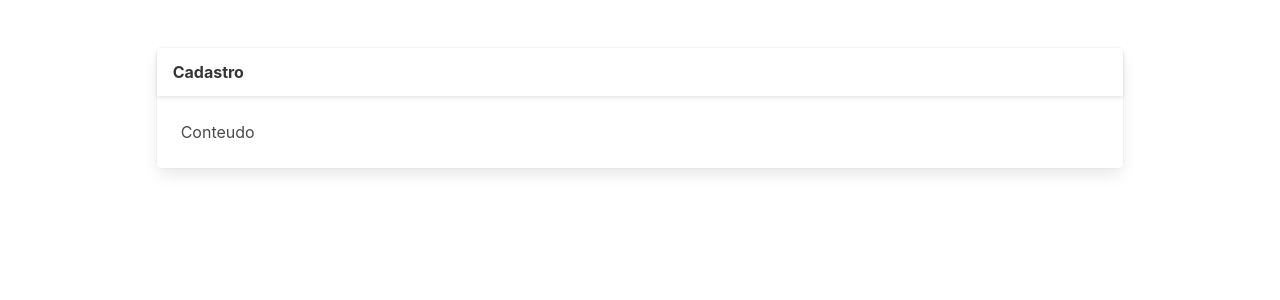
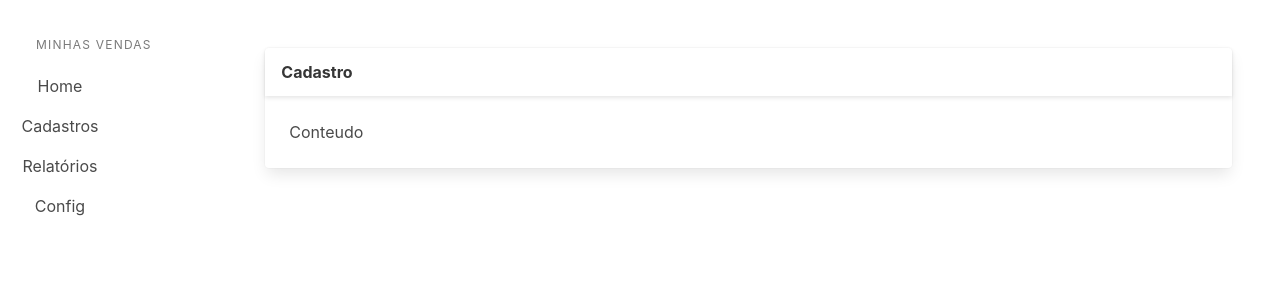
Before and after one commit to lucas-benine/sales-system, a Next.js app in the folder frontend-vendas/: page / in a window 1280 px wide. Shown: the top 300 px of the page. Built offline with nearby package versions, Linux system fonts and the light colour scheme.

Commit message:
Side menu implementation

```diff
--- a/frontend-vendas/src/components/layout/index.tsx
+++ b/frontend-vendas/src/components/layout/index.tsx
@@ -1,9 +1,10 @@
+import { Menu } from "./menu";
+
 export const Layout: React.FC = () => {
   return (
     <div className="app">
       <section className="main-content columns is-fullheight">
-        {/* o menu ficará aqui */}
-
+        <Menu />
         <div className="container column is-10">
             <div className="section">
                 <div className="card">
--- /dev/null
+++ b/frontend-vendas/src/components/layout/menu/index.tsx
@@ -0,0 +1,27 @@
+export const Menu: React.FC = () => {
+    return(
+        <aside className="column is-2 is-narrow-mobile is-fullheight section is-hidden-mobile">
+            <p className="menu-label is-hidden-touch">
+                Minhas Vendas
+            </p>
+            <ul className="menu-list">
+                <li>
+                    <a href="#"><span className="icon">Home</span></a>
+                </li>
+
+                <li>
+                    <a href="#"><span className="icon">Cadastros</span></a>
+                </li>
+
+                <li>
+                    <a href="#"><span className="icon">Relatórios</span></a>
+                </li>
+
+                <li>
+                    <a href="#"><span className="icon">Config</span></a>
+                </li>
+            </ul>
+
+        </aside>
+    )
+}
```
